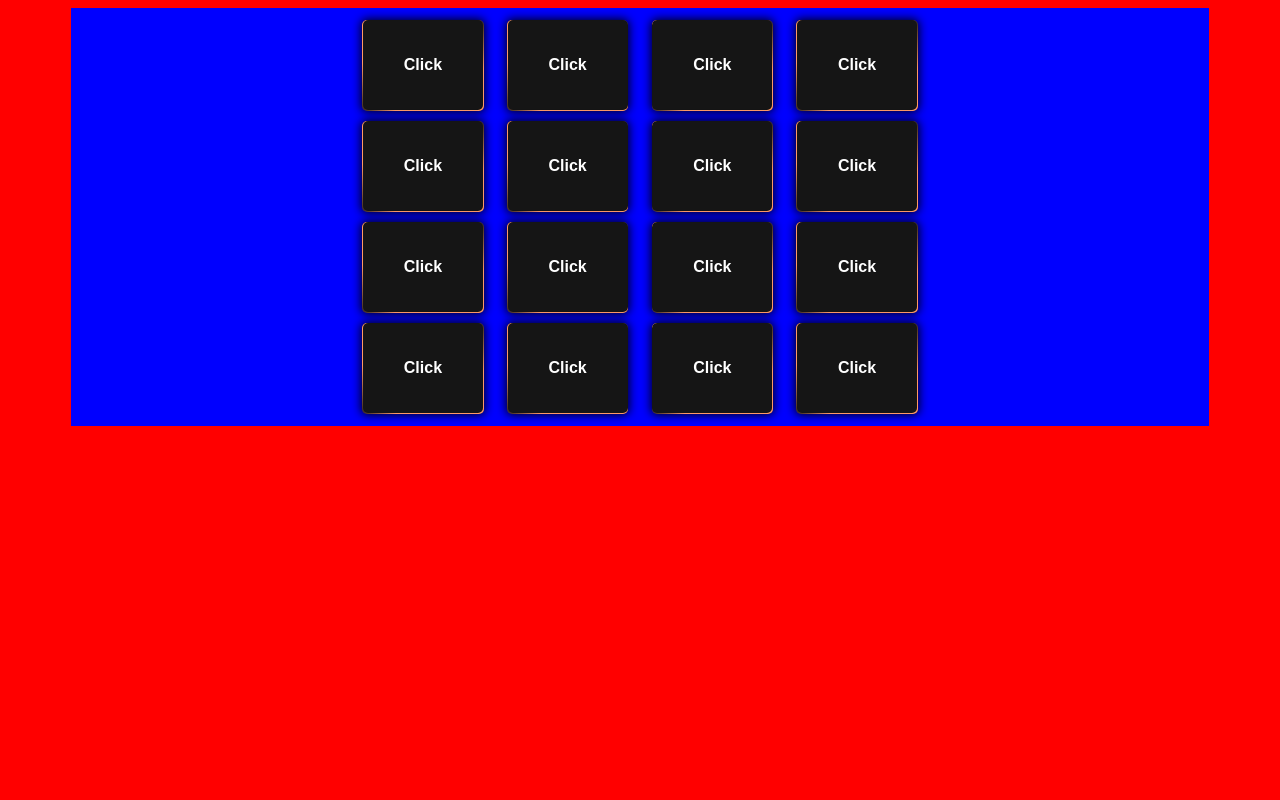
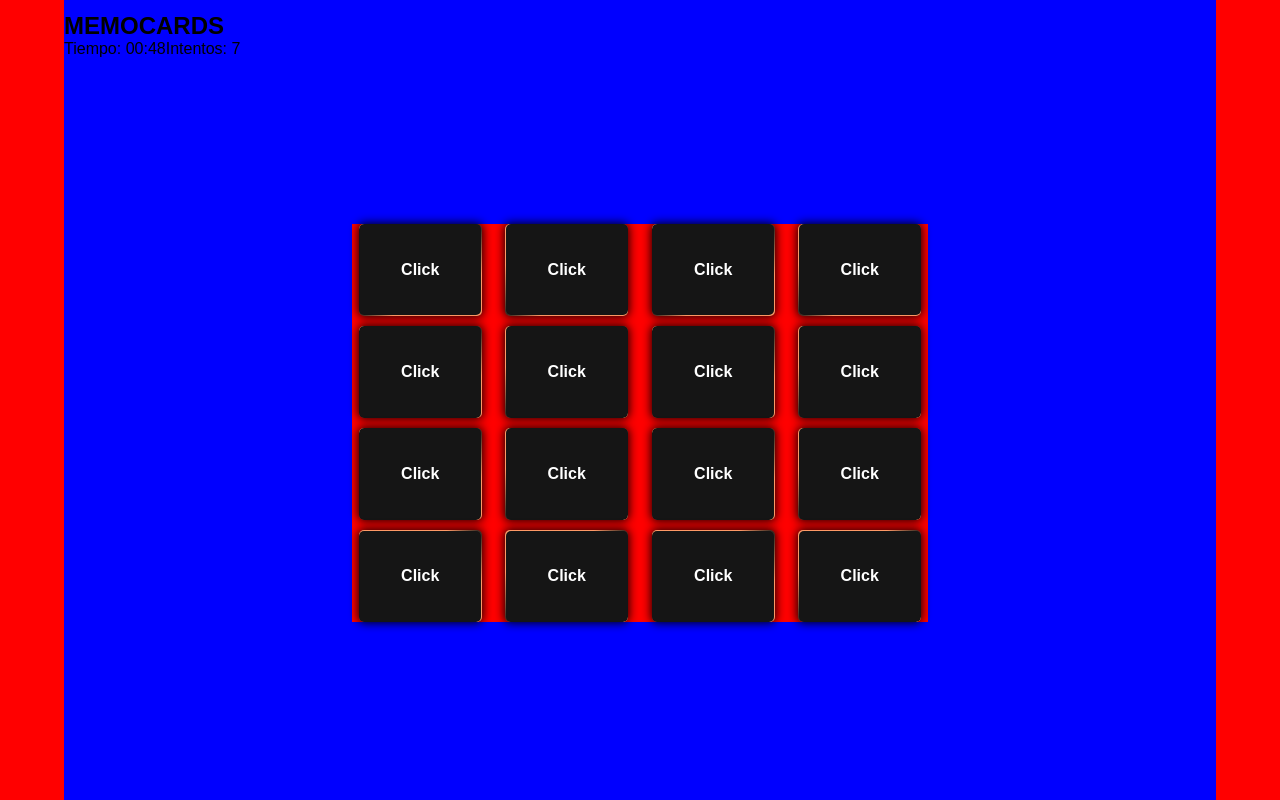
Before and after one commit to nedagosa-cod/cards-pairs, a React (Vite) app: page / in a window 1280 px wide. Built offline with nearby package versions, Linux system fonts and the light colour scheme.

Commit message:
creada la logica de cargue de las cartas revueltas

```diff
--- a/src/App.css
+++ b/src/App.css
@@ -1,6 +1,8 @@
 .main {
-  display: block;
+  display: flex;
+  flex-direction: column;
   width: 90%;
+  height: 100vh;
   max-width: 1366px;
   margin: auto;
   background: blue;
@@ -10,6 +12,7 @@
 .imgsContainer {
   display: grid;
   width: 50%;
+  background: red;
   grid-template-columns: repeat(4, 1fr);
   grid-template-rows: repeat(4, 1fr);
   grid-gap: 10px;
--- a/src/App.jsx
+++ b/src/App.jsx
@@ -22,15 +22,23 @@ function App() {
     return [...imgs]
   }
 
+
   return (
       <>
         <main className='main'>
+          <section>
+            <div><h1>MEMOCARDS</h1></div>
+            <div>
+              <span>Tiempo: 00:48</span>
+              <span>Intentos: 7</span>
+            </div>
+          </section>
           <form className='imgsContainer' id='listCards'>
             {arrayImagenes().map((img, i)=>{
-              return <CardGame key={i} img={img}/>
+              return <CardGame img={img} className='cardCompo' key={i}/>
             })}
             {arrayImagenes().map((img, i)=>{
-              return <CardGame key={i} img={img}/>
+              return <CardGame img={img} className='cardCompo' key={i}/>
             })}
           </form>
         </main>
--- a/src/components/card/CardGame.jsx
+++ b/src/components/card/CardGame.jsx
@@ -1,19 +1,26 @@
 import './CardGame.css'
-import { useContext } from 'react'
+import { useContext, useEffect, useRef } from 'react'
 import { AppContext } from '../../context/context'
 
 
 const CardGame = (props) => {
+    const { setCard_a, setCard_b, card_a } = useContext(AppContext)
+    const numRandom = useRef(0)
+
     let IDimages = props.img.split('/').pop().split('.')[0]
-    const { setCard_a, setCard_b, card_a } = useContext(AppContext)
+    let numAle = Math.floor(Math.random() * 16) + 1;
 
     const validarClick = (e) => {
         let cardIdentify = e.target.name
         card_a == '' ? setCard_a(cardIdentify) : setCard_b(cardIdentify)
     }
 
+    useEffect(() =>{
+        numRandom.current.style.order = numAle
+    },[])
+
     return (
-        <label className="card">
+        <label className="card" ref={numRandom}>
             <input type="checkbox" name={IDimages} className='check' onClick={validarClick}/>
             <div className="content">
                 <div className="back">
@@ -30,7 +37,6 @@ const CardGame = (props) => {
                         </figure>
                     </div>
                 </div>
-
             </div>
         </label>
     )
--- a/src/index.css
+++ b/src/index.css
@@ -1,3 +1,8 @@
+* {
+  margin: 0;
+  padding: 0;
+  box-sizing: border-box;
+}
 body {
   background: red;
   font-family: "Montserrat", sans-serif;
```
